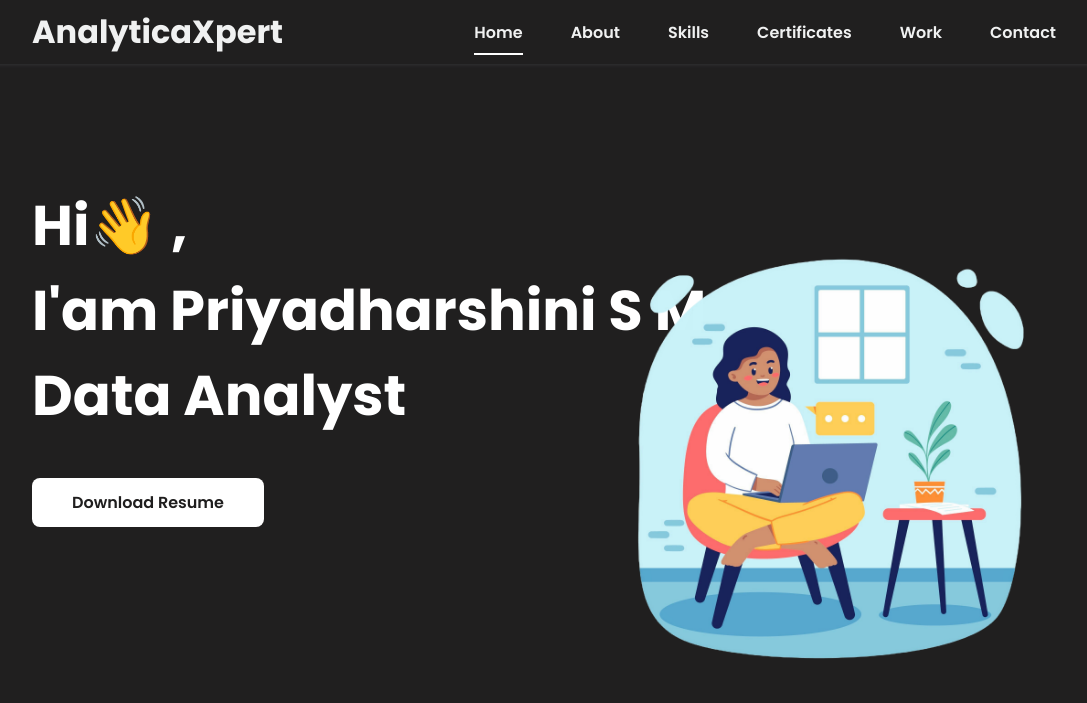
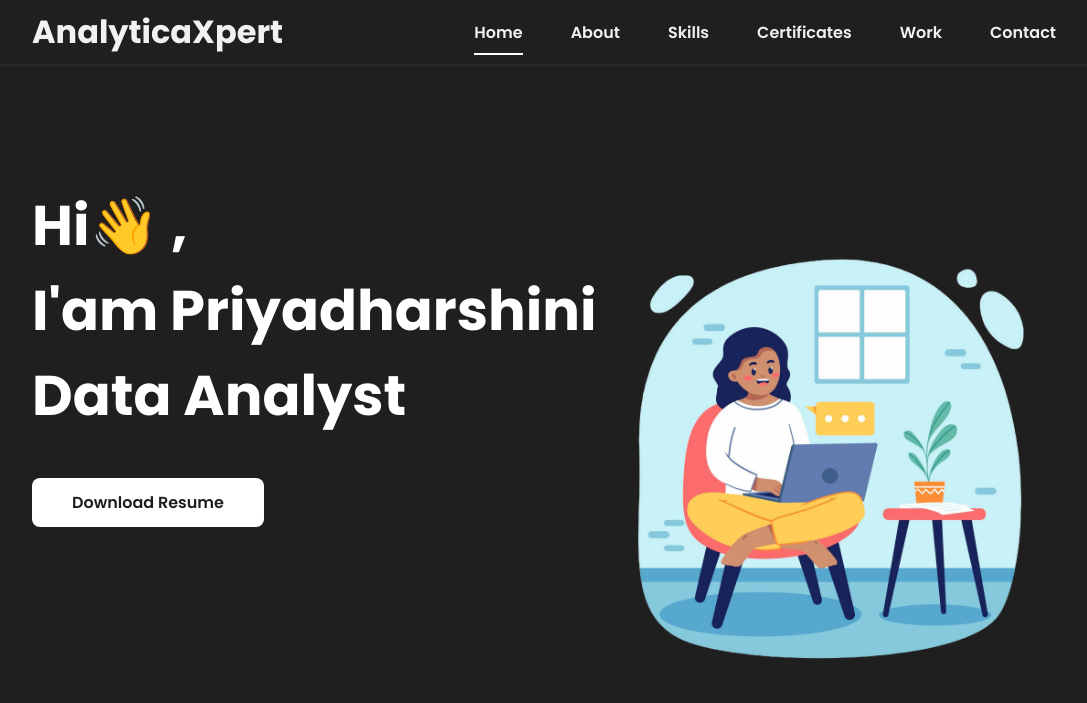
Before and after one commit to Priyadharshini19804/Priyadharshini_Portfolio, a plain HTML site: page index.html in a window 1280 px wide. Shown: the top 703 px of the page, without its empty margins (96-1183 px from the left). Drawn offline with nearby package versions, Linux system fonts and the light colour scheme.

Commit message:
Name_Commit

```diff
--- a/index.html
+++ b/index.html
@@ -44,7 +44,7 @@
             <!--===== HOME =====-->
             <section class="home bd-grid" id="home">
                 <div class="home__data">
-                    <h1 class="home__title">Hi👋 ,<br>I'am <span class="home__title-color">Priyadharshini S M</span><br> Data Analyst</h1>
+                    <h1 class="home__title">Hi👋 ,<br>I'am <span class="home__title-color">Priyadharshini</span><br> Data Analyst</h1>
                     <a class="button" href="assets\pdf\Resume_Priyadharshini S M.pdf" target="_blank" role="button">Download Resume</a>
                 </div>
 
```
